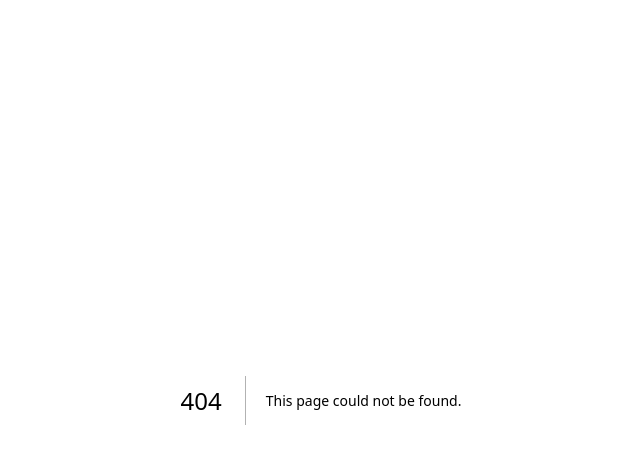
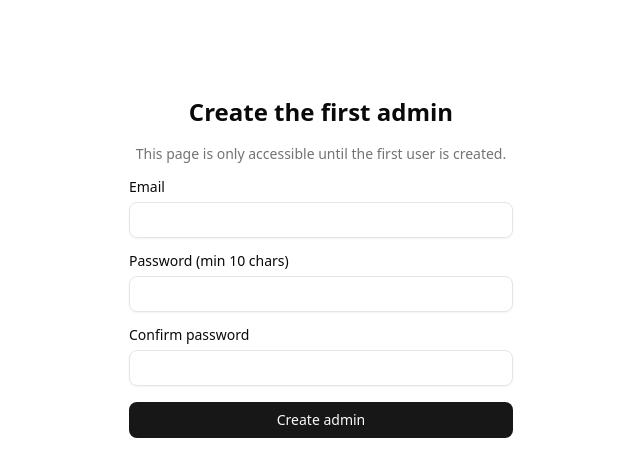
Before and after one commit to Greite/speedtest-monitor, a Next.js app: page /setup in a window 1280 px wide. Before the commit this address had no page. Shown: the top 476 px of the page, without its empty margins (319-959 px from the left). Built offline with nearby package versions, Linux system fonts and the light colour scheme; no server answers; the database is empty.

Commit message:
feat(auth): /setup wizard for creating the first admin

```diff
--- /dev/null
+++ b/app/setup/page.tsx
@@ -0,0 +1,11 @@
+import { notFound } from 'next/navigation';
+
+import { SetupForm } from '@/components/auth/setup-form';
+import { countUsers } from '@/lib/auth/users';
+
+export const dynamic = 'force-dynamic';
+
+export default function SetupPage() {
+  if (countUsers() !== 0) notFound();
+  return <SetupForm />;
+}
--- /dev/null
+++ b/components/auth/setup-form.tsx
@@ -0,0 +1,87 @@
+'use client';
+import { useState } from 'react';
+
+import { Button } from '@/components/ui/button';
+import { Input } from '@/components/ui/input';
+import { Label } from '@/components/ui/label';
+
+export function SetupForm() {
+  const [email, setEmail] = useState('');
+  const [password, setPassword] = useState('');
+  const [confirm, setConfirm] = useState('');
+  const [error, setError] = useState<string | null>(null);
+  const [pending, setPending] = useState(false);
+
+  async function onSubmit(e: React.FormEvent) {
+    e.preventDefault();
+    setError(null);
+    if (password !== confirm) {
+      setError('Passwords do not match');
+      return;
+    }
+    if (password.length < 10) {
+      setError('Password must be at least 10 characters');
+      return;
+    }
+    setPending(true);
+    const res = await fetch('/api/auth/setup', {
+      method: 'POST',
+      headers: { 'Content-Type': 'application/json' },
+      body: JSON.stringify({ email, password }),
+    });
+    if (!res.ok) {
+      const body = await res.json().catch(() => ({}));
+      setError(String(body.error ?? `HTTP ${res.status}`));
+      setPending(false);
+      return;
+    }
+    // Hard-navigate so the server reads the new session cookie.
+    window.location.href = '/login?callbackUrl=/';
+  }
+
+  return (
+    <form onSubmit={onSubmit} className="mx-auto mt-24 flex max-w-sm flex-col gap-4">
+      <h1 className="text-center text-2xl font-semibold">Create the first admin</h1>
+      <p className="text-center text-sm text-muted-foreground">
+        This page is only accessible until the first user is created.
+      </p>
+      <div className="flex flex-col gap-2">
+        <Label htmlFor="email">Email</Label>
+        <Input
+          id="email"
+          type="email"
+          required
+          autoComplete="email"
+          value={email}
+          onChange={(e) => setEmail(e.target.value)}
+        />
+      </div>
+      <div className="flex flex-col gap-2">
+        <Label htmlFor="password">Password (min 10 chars)</Label>
+        <Input
+          id="password"
+          type="password"
+          required
+          autoComplete="new-password"
+          value={password}
+          onChange={(e) => setPassword(e.target.value)}
+        />
+      </div>
+      <div className="flex flex-col gap-2">
+        <Label htmlFor="confirm">Confirm password</Label>
+        <Input
+          id="confirm"
+          type="password"
+          required
+          autoComplete="new-password"
+          value={confirm}
+          onChange={(e) => setConfirm(e.target.value)}
+        />
+      </div>
+      {error && <p className="text-sm text-destructive">{error}</p>}
+      <Button type="submit" disabled={pending}>
+        {pending ? 'Creating...' : 'Create admin'}
+      </Button>
+    </form>
+  );
+}
```
